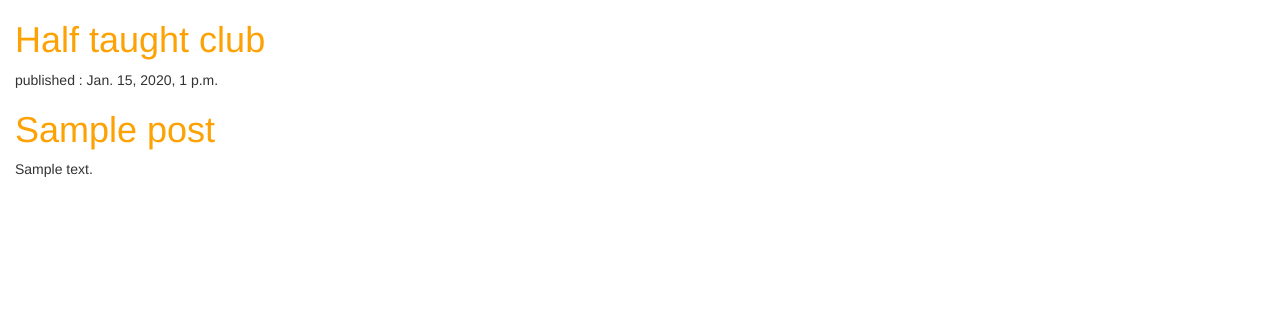
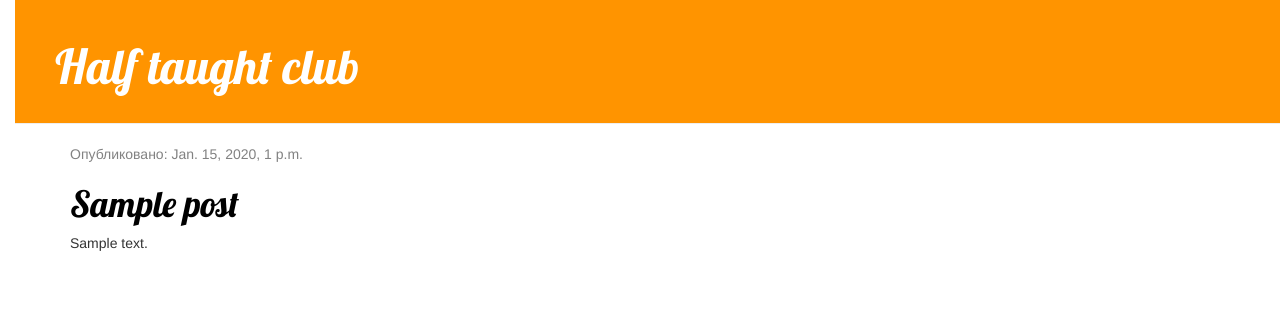
Before and after one commit to kurbobo/half_taught_club, a Django app: template blog/templates/blog/post_list.html in a window 1280 px wide. Shown: the top 322 px of the page. Run offline with Django 3.2, Linux system fonts and the light colour scheme; the template is opened without the code that fills it: values that come from a table or form of the project are taken from there, others are empty; tables that the repository leaves empty hold one stand-in row (values such as "Sample post"); some libraries are stand-ins or nearby versions.

Commit message:
css changes

```diff
--- a/blog/static/css/blog.css
+++ b/blog/static/css/blog.css
@@ -1,6 +1,53 @@
 h1 a {
     color: #FCA205;
+    font-family: 'Lobster';
 }
 body {
     padding-left: 15px;
 }
+.page-header {
+    background-color: #ff9400;
+    margin-top: 0;
+    padding: 20px 20px 20px 40px;
+}
+
+.page-header h1, .page-header h1 a, .page-header h1 a:visited, .page-header h1 a:active {
+    color: #ffffff;
+    font-size: 36pt;
+    text-decoration: none;
+}
+
+.content {
+    margin-left: 40px;
+}
+
+h1, h2, h3, h4 {
+    font-family: 'Lobster', cursive;
+}
+
+.date {
+    color: #828282;
+}
+
+.save {
+    float: right;
+}
+
+.post-form textarea, .post-form input {
+    width: 100%;
+}
+
+.top-menu, .top-menu:hover, .top-menu:visited {
+    color: #ffffff;
+    float: right;
+    font-size: 26pt;
+    margin-right: 20px;
+}
+
+.post {
+    margin-bottom: 70px;
+}
+
+.post h1 a, .post h1 a:visited {
+    color: #000000;
+}
--- a/blog/templates/blog/post_list.html
+++ b/blog/templates/blog/post_list.html
@@ -1,22 +1,32 @@
 {% load static %}
 <html>
     <head>
+        <link href="https://fonts.googleapis.com/css?family=Lobster&subset=latin,cyrillic" rel="stylesheet" type="text/css">
         <link rel="stylesheet" href="//maxcdn.bootstrapcdn.com/bootstrap/3.2.0/css/bootstrap.min.css">
         <link rel="stylesheet" href="//maxcdn.bootstrapcdn.com/bootstrap/3.2.0/css/bootstrap-theme.min.css">
         <link rel="stylesheet" href="{% static 'css/blog.css' %}">
         <title>Half taught club</title>
     </head>
     <body>
-        <div>
+        <div class="page-header">
             <h1><a href="/">Half taught club</a></h1>
         </div>
 
 
+           <div class="content container">
+    <div class="row">
+        <div class="col-md-8">
             {% for post in posts %}
-                <div> <p>published : {{ post.published_date }}</p>
+                <div class="post">
+                    <div class="date">
+                        <p>Опубликовано: {{ post.published_date }}</p>
+                    </div>
                     <h1><a href="">{{ post.title }}</a></h1>
                     <p>{{ post.text|linebreaksbr }}</p>
                 </div>
             {% endfor %}
+        </div>
+    </div>
+</div>
     </body>
 </html>
```
